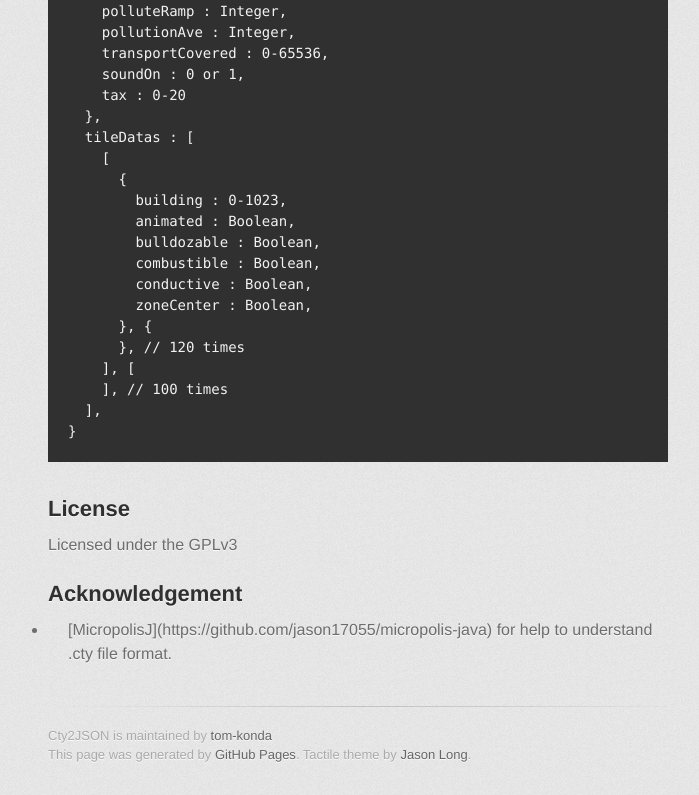
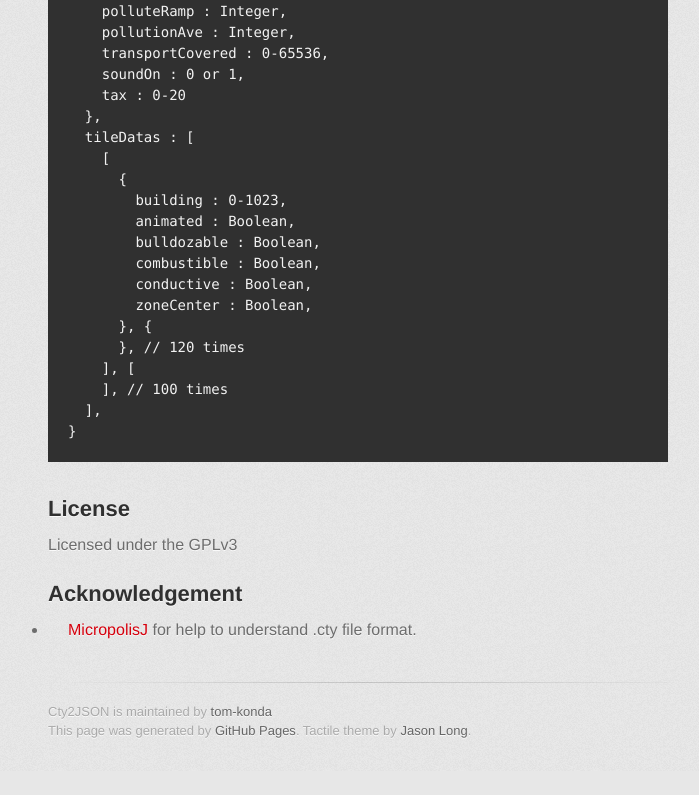
Before and after one commit to tom-konda/cty2json, a plain HTML site: page index.html in a window 1280 px wide. Shown: the part 4148-4943 px from the top of the page, without its empty margins (282-981 px from the left). After the commit the page ends 4919 px from the top, so only its background shows below. Drawn offline with Linux system fonts and the light colour scheme; a web font is replaced by a local one.

Commit message:
Fix wrong html.

```diff
--- a/index.html
+++ b/index.html
@@ -258,7 +258,7 @@ let json = Cty2JSON.analyzeData(uint8arr.buffer);
         <h2>
           <a id="acknowledgement" class="anchor" href="#acknowledgement" aria-hidden="true"><span aria-hidden="true" class="octicon octicon-link"></span></a>Acknowledgement</h2>
         <ul>
-          <li>[MicropolisJ](https://github.com/jason17055/micropolis-java) for help to understand .cty file format.</li>
+          <li><a href="https://github.com/jason17055/micropolis-java">MicropolisJ</a> for help to understand .cty file format.</li>
         </ul>
       </section>
 
```
